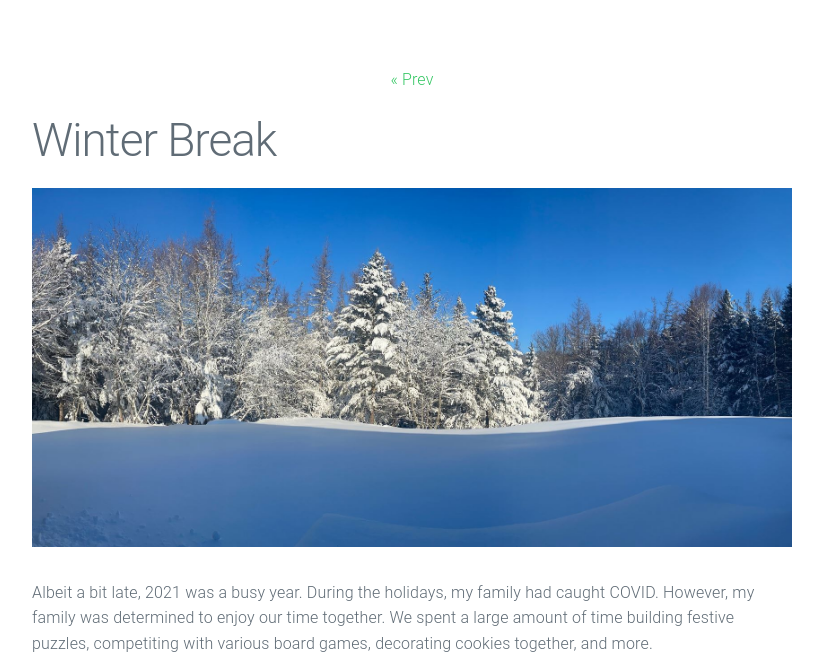
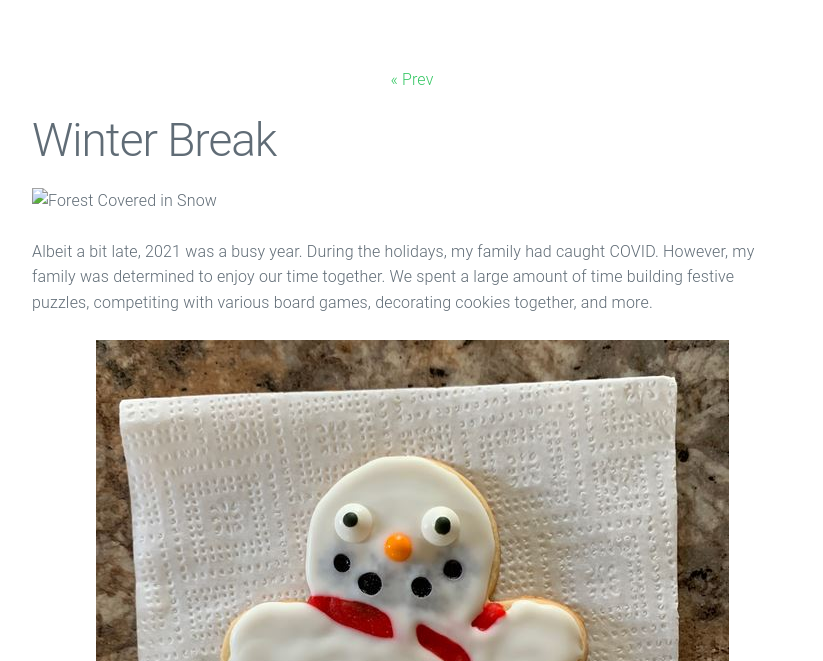
Before and after one commit to aupenn/loggit, a Jekyll site: the page built from _posts/2022-01-12-winter-break.markdown, in a window 1280 px wide. Shown: the part 349-1010 px from the top of the page, without its empty margins (228-1051 px from the left). Built offline with Jekyll 4.4.1, drawn with Linux system fonts in a browser that asks for light colours; grey boxes are pictures that could not be loaded.

Commit message:
fix: Updated links to reflect new domain

```diff
--- a/_posts/2022-01-12-winter-break.markdown
+++ b/_posts/2022-01-12-winter-break.markdown
@@ -5,14 +5,14 @@
 preview: https://aupenn.github.io/oriental/photos/winterbreak_thumbnail.jpg
 ---
 
-![Forest Covered in Snow](/photos/winterbreak_real.JPG)
+![Forest Covered in Snow](oriental/photos/winterbreak_real.JPG)
 
 Albeit a bit late, 2021 was a busy year. During the holidays, my family had caught COVID. However, my family was determined to enjoy
 our time together. We spent a large amount of time building festive puzzles, competiting with various board games, decorating cookies together, and more.
 
 
 <p align="center">
-  <img src="http://aupenn.tk/photos/snowgingerbreadman.JPG" />
+  <img src="https://aupenn.github.io/oriental/photos/snowgingerbreadman.JPG" />
 </p>
 
 <!--
```
